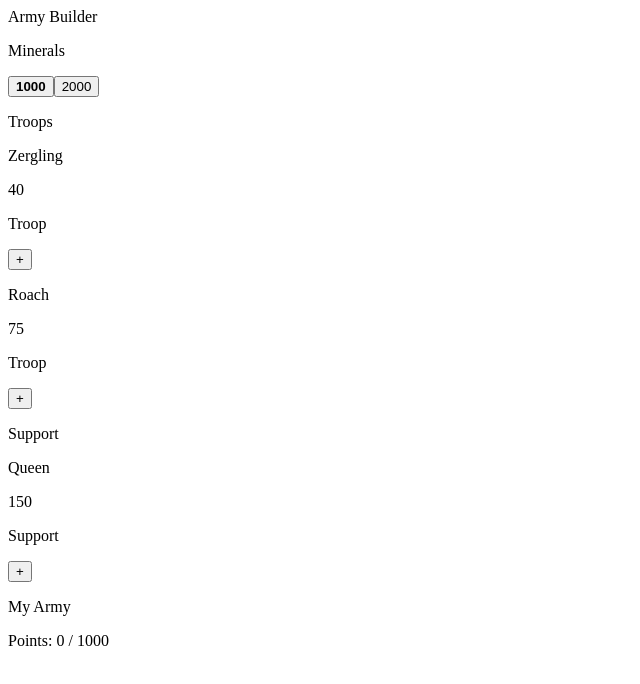
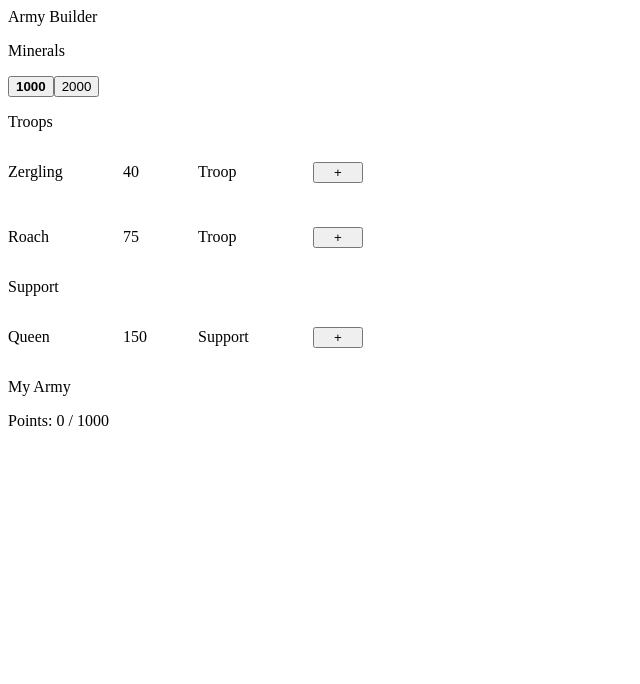
Before and after one commit to 0R91/army-builder, a React (Vite) app: page / in a window 1280 px wide. Shown: the top 684 px of the page, without its empty margins (0-640 px from the left). Built offline with nearby package versions, Linux system fonts and the light colour scheme.

Commit message:
Add unit quantity counting

```diff
--- a/src/App.tsx
+++ b/src/App.tsx
@@ -20,6 +20,18 @@ function App() {
   const troops = units.filter((unit) => unit.category === 'Troop');
   const supports = units.filter((unit) => unit.category === 'Support');
   const zerglings = army.filter((entry) => entry.unit.name === 'Zergling');
+
+  const unitNames = army.map((entry) => entry.unit.name);
+
+  const unitCounts = unitNames.reduce<Record<string, number>>((counts, name) => {
+    if (counts[name]) {
+      counts[name]++;
+    } else {
+      counts[name] = 1;
+    }
+
+    return counts;
+  }, {});
 
   const totalPoints = army.reduce((total, entry) => {
     return total + entry.unit.points;
--- /dev/null
+++ b/src/components/UnitCard.module.css
@@ -0,0 +1,7 @@
+.unitCard {
+  display: grid;
+  grid-template-columns: 100px 60px 100px 50px;
+  align-items: center;
+  gap: 15px;
+  margin-bottom: 15px;
+}
--- a/src/components/UnitCard.tsx
+++ b/src/components/UnitCard.tsx
@@ -1,4 +1,6 @@
 import type { Unit } from '../types/Unit';
+
+import styles from './UnitCard.module.css';
 
 type UnitCardProps = {
   unit: Unit;
@@ -7,7 +9,7 @@ type UnitCardProps = {
 
 function UnitCard({ unit, onAdd }: UnitCardProps) {
   return (
-    <div>
+    <div className={styles.unitCard}>
       <p>{unit.name}</p>
       <p>{unit.points}</p>
       <p>{unit.category}</p>
```
